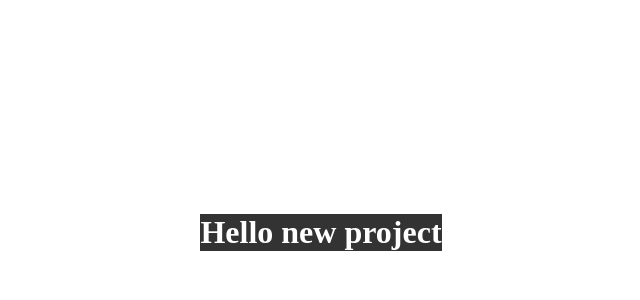
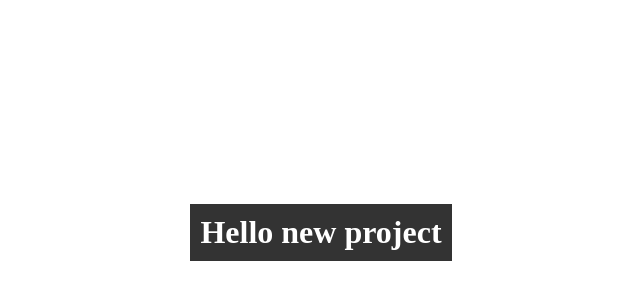
Before and after one commit to donroland/flexbox, a plain HTML site: page index.html in a window 1280 px wide. Shown: the part 168-468 px from the top of the page, without its empty margins (319-959 px from the left). Drawn offline with Linux system fonts and the light colour scheme.

Commit message:
delicate fixes

```diff
--- a/style.scss
+++ b/scss/style.scss
@@ -10,10 +10,11 @@ body {
     align-items: center;
     width: 100vw;
     height: 100vh;
-
 }
 
 .container {
     background-color: #333;
     color: white;
+    margin: 20px;
+    padding: 10px;
 }
```
Also changed, not shown: css/style.css, 1 other file.
